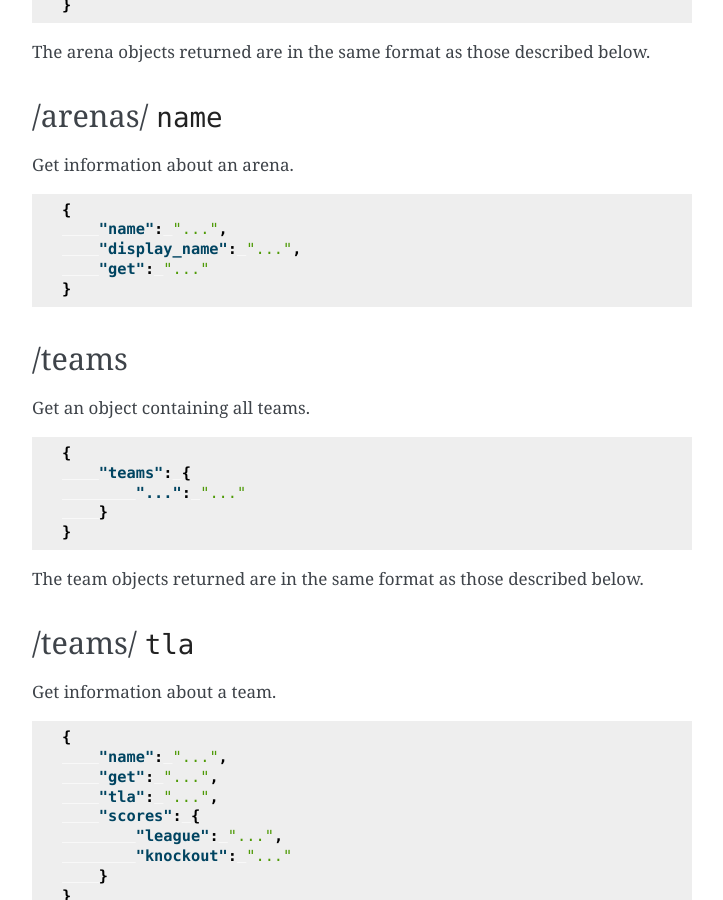
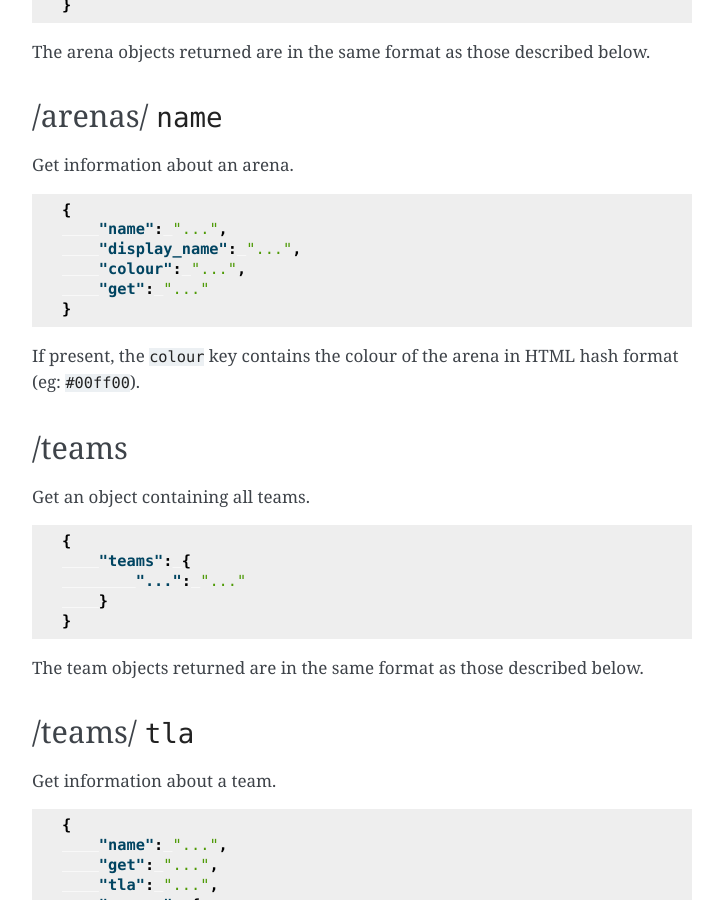
Before and after one commit to srobo-legacy/comp-srcomp-http, a Sphinx documentation site: the page built from docs/endpoints.rst, in a window 1280 px wide and 900 px high, scrolled down 633 px. Shown: the whole window, without its empty margins (388-1111 px from the left). Built offline with Sphinx 7.4.7, drawn with Linux system fonts in a browser that asks for light colours.

Commit message:
Mention the arena colour key in the docs
Change-Id: Idabec3614d3757039c5ae4aa042e6fe62e32a91b

```diff
--- a/docs/endpoints.rst
+++ b/docs/endpoints.rst
@@ -43,8 +43,12 @@ Get information about an arena.
     {
         "name": "...",
         "display_name": "...",
+        "colour": "...",
         "get": "..."
     }
+
+If present, the ``colour`` key contains the colour of the arena in HTML
+hash format (eg: ``#00ff00``).
 
 /teams
 ------
```
